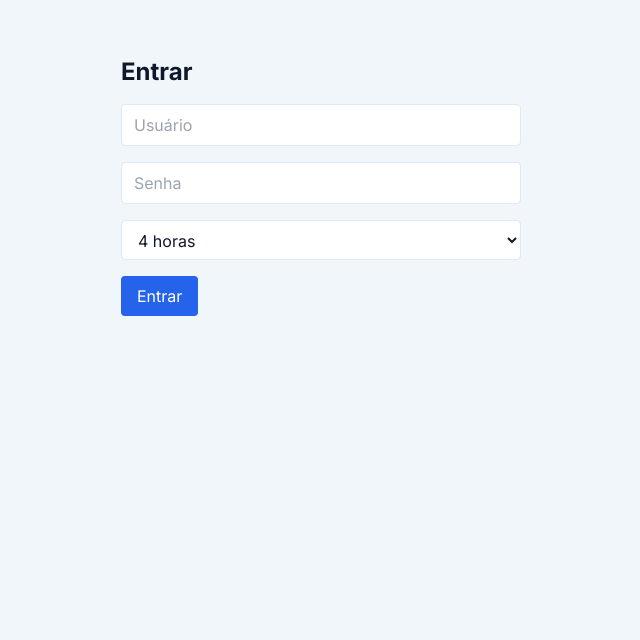
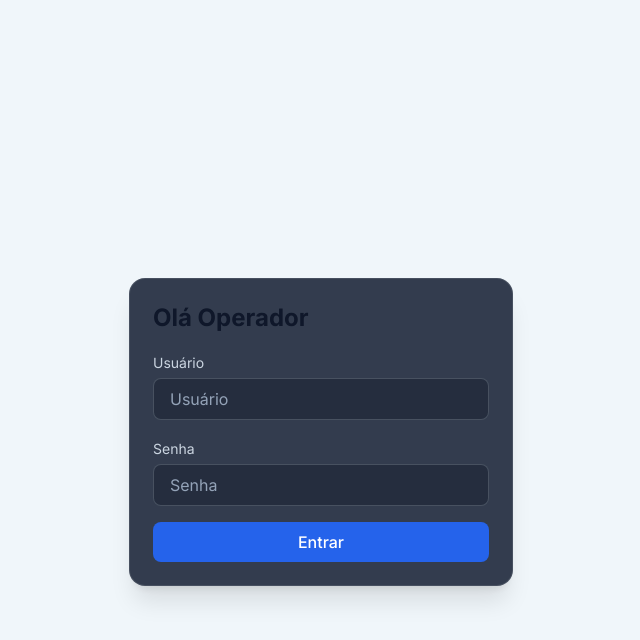
Before and after one commit to victorsantosyt/lopesul-dashboard, a Next.js app: page /login in a window 1280 px wide. Shown: the top 640 px of the page, without its empty margins (319-959 px from the left). Built offline with nearby package versions, Linux system fonts and the light colour scheme.

Commit message:
fix(build): ESM config (next.config.mjs) + tema dark no body; ajustes login/relatorios; adiciona dashboard/layout.js (server)

```diff
--- a/jsconfig.json
+++ b/jsconfig.json
@@ -1,5 +1,9 @@
 {
   "compilerOptions": {
+    "jsx": "react",
+    "jsx": "react",
+    "jsx": "react",
+    "jsx": "react",
     "baseUrl": ".",
     "paths": { "@/*": ["src/*"] }
   }
--- a/next.config.js
+++ /dev/null
@@ -1,16 +0,0 @@
-// next.config.js
-const path = require('path');
-
-/** @type {import('next').NextConfig} */
-const nextConfig = {
-  // Alias para @ -> src
-  webpack: (config) => {
-    config.resolve.alias['@'] = path.resolve(process.cwd(), 'src');
-    return config;
-  },
-
-  // Corrige a raiz do projeto (evita lockfile fora atrapalhar)
-  outputFileTracingRoot: path.join(__dirname),
-};
-
-module.exports = nextConfig;
--- a/src/app/api/login/route.js
+++ b/src/app/api/login/route.js
@@ -51,7 +51,14 @@ export async function POST(req) {
     }
 
     // escolhe duração: 1) body.duration => DUR[...]  2) default do servidor
-    const chosen = (duration && DUR[duration]) || await getDefaultSeconds();
+  // ...
+const pref = req.cookies.get('session_pref')?.value; // '30m' | '1h' | '4h' | '8h' | '24h' | 'permanent'
+const chosen =
+  (duration && DUR[duration]) ? DUR[duration] :
+  (pref && DUR[pref]) ? DUR[pref] :
+  await getDefaultSeconds();
+// ...
+
 
     const res = NextResponse.json({ id: op.id, nome: op.nome });
     res.cookies.set('token', 'ok', {
--- /dev/null
+++ b/src/app/dashboard/layout.js
@@ -0,0 +1,6 @@
+export const dynamic = 'force-dynamic';
+export const revalidate = 0;
+
+export default function Layout({ children }) {
+  return children;
+}
--- a/src/app/dashboard/page.js
+++ b/src/app/dashboard/page.js
@@ -3,8 +3,7 @@
 import { useEffect, useMemo, useState } from "react";
 import ProtectedRoute from "../../components/ProtectedRoute";
 
-export const dynamic = 'force-dynamic';
-export const revalidate = 0;
+
 
 const fmtBRL = (v) =>
   (v ?? 0).toLocaleString("pt-BR", { style: "currency", currency: "BRL" });
--- a/src/app/layout.js
+++ b/src/app/layout.js
@@ -10,11 +10,11 @@ export const metadata = {
 
 export default function RootLayout({ children }) {
   return (
-    <html lang="pt-br" className="dark" suppressHydrationWarning>
-      <body>
-        <AuthProvider>
-          {/* Se seu ThemeProvider alterna classes na <html>, ele continuará funcionando,
-              mas o padrão inicial agora é 'dark'. */}
+    <html lang="pt-br" suppressHydrationWarning>
+      <body className="min-h-screen antialiased
+                       bg-[#F0F6FA] text-slate-900
+                       dark:bg-[#0f172a] dark:text-slate-100">
+          <AuthProvider>
           <ThemeProvider>
             <LayoutWrapper>{children}</LayoutWrapper>
           </ThemeProvider>
--- a/src/app/login/page.js
+++ b/src/app/login/page.js
@@ -1,75 +1,94 @@
-'use client';
+"use client";
 
-import { Suspense, useState } from 'react';
-import { useRouter, useSearchParams } from 'next/navigation';
+import { useState, useEffect } from "react";
 
-// Desativa ISR/SSG e cache para evitar erros no build
-export const dynamic = 'force-dynamic';
-export const revalidate = false;          // <-- precisa ser número >=0 ou false
-export const fetchCache = 'force-no-store';
+function getNextPath() {
+  if (typeof window === "undefined") return "/dashboard";
+  const sp = new URLSearchParams(window.location.search);
+  return sp.get("next") || "/dashboard";
+}
 
-function LoginInner() {
-  const router = useRouter();
-  const search = useSearchParams();       // ok, está dentro do <Suspense/>
-  const next = search?.get('next') || '/dashboard';
+export default function LoginPage() {
+  const [usuario, setUsuario] = useState("");
+  const [senha, setSenha] = useState("");
+  const [loading, setLoading] = useState(false);
 
-  const [loading, setLoading] = useState(false);
-  const [err, setErr] = useState('');
 
   async function onSubmit(e) {
     e.preventDefault();
-    setLoading(true);
-    setErr('');
-
-    const data = new FormData(e.currentTarget);
-    const usuario = data.get('usuario')?.toString() || '';
-    const senha   = data.get('senha')?.toString() || '';
-    const duration = data.get('duration')?.toString() || ''; // "3h" | "4h" | "6h" | "24h" | "permanente"
-
-    const res = await fetch('/api/login', {
-      method: 'POST',
-      headers: { 'content-type': 'application/json' },
-      body: JSON.stringify({ usuario, senha, duration }),
-    });
-
-    if (!res.ok) {
-      const j = await res.json().catch(() => ({}));
-      setErr(j?.error || 'Falha no login');
-      setLoading(false);
+    if (!usuario || !senha) {
+      alert("Informe usuário e senha.");
       return;
     }
-    router.replace(next);
+    try {
+      setLoading(true);
+      const res = await fetch("/api/login", {
+        method: "POST",
+        headers: { "content-type": "application/json" },
+        body: JSON.stringify({ usuario, senha }),
+      });
+      const j = await res.json();
+      if (!res.ok) {
+        alert(j?.error || "Falha ao entrar.");
+        return;
+      }
+      window.location.href = getNextPath();
+    } catch (err) {
+      console.error(err);
+      alert("Erro de rede ao entrar.");
+    } finally {
+       setLoading(false);
+    }
+
   }
 
+  useEffect(() => {
+    try { localStorage.removeItem("expiraEm"); } catch {}
+  }, []);
+
   return (
-    <form onSubmit={onSubmit} className="max-w-md mx-auto p-6 space-y-4">
-      <h1 className="text-2xl font-semibold">Entrar</h1>
+    <div className="flex items-center justify-center min-h-screen bg-transparent">
+      <form
+        onSubmit={onSubmit}
+        className="w-full max-w-sm rounded-2xl bg-slate-800/90 ring-1 ring-inset ring-white/10 shadow-xl px-6 py-6 space-y-4 backdrop-blur-sm transition-colors"
+      >
+        <h1 className="text-2xl font-bold">Olá Operador</h1>
 
-      <input name="usuario" placeholder="Usuário" className="w-full border px-3 py-2 rounded" />
-      <input name="senha" type="password" placeholder="Senha" className="w-full border px-3 py-2 rounded" />
+        <div className="space-y-1">
+          <label className="text-sm text-slate-300">Usuário</label>
+          <input
+            className="w-full rounded-lg px-4 py-2 bg-slate-900/40 text-slate-100
+                       border border-white/10 placeholder-slate-400 outline-none
+                       focus:ring-2 focus:ring-blue-500 focus:border-blue-500 transition-colors"
+            placeholder="Usuário"
+            autoComplete="username"
+            value={usuario}
+            onChange={(e) => setUsuario(e.target.value)}
+          />
+        </div>
 
-      {/* seletor de duração da sessão */}
-      <select name="duration" className="w-full border px-3 py-2 rounded" defaultValue="4h">
-        <option value="3h">3 horas</option>
-        <option value="4h">4 horas</option>
-        <option value="6h">6 horas</option>
-        <option value="24h">24 horas</option>
-        <option value="permanente">Permanente (~100d)</option>
-      </select>
+        <div className="space-y-1">
+          <label className="text-sm text-slate-300">Senha</label>
+          <input
+            className="w-full rounded-lg px-4 py-2 bg-slate-900/40 text-slate-100
+                       border border-white/10 placeholder-slate-400 outline-none
+                       focus:ring-2 focus:ring-blue-500 focus:border-blue-500 transition-colors"
+            placeholder="Senha"
+            type="password"
+            autoComplete="current-password"
+            value={senha}
+            onChange={(e) => setSenha(e.target.value)}
+          />
+        </div>
 
-      {err && <div className="text-red-600 text-sm">{err}</div>}
-
-      <button disabled={loading} className="bg-blue-600 text-white px-4 py-2 rounded">
-        {loading ? 'Entrando…' : 'Entrar'}
-      </button>
-    </form>
+        <button
+          type="submit"
+          disabled={loading}
+          className="w-full px-4 py-2 rounded-lg font-medium bg-blue-600 hover:bg-blue-700 disabled:opacity-60 text-white transition-colors"
+        >
+          {loading ? "Entrando…" : "Entrar"}
+        </button>
+      </form>
+    </div>
   );
 }
-
-export default function Page() {
-  return (
-    <Suspense fallback={<div />}>
-      <LoginInner />
-    </Suspense>
-  );
-}
--- a/src/components/Sidebar.jsx
+++ b/src/components/Sidebar.jsx
@@ -23,7 +23,7 @@ const COLORS = {
   divider: 'rgba(255,255,255,0.12)',
   border: 'rgba(0,0,0,0.25)',
   btn: 'rgba(30, 77, 188, 0.99)',
-  btnHover: '#529737',
+  btnHover: 'rgba(188, 35, 30, 0.99)',
 };
 
 const navLinks = [
```
Also changed, not shown: src/app/relatorios/page.js (+19 -74 lines), 1 other file (tests, documents, lock files or other folders).
